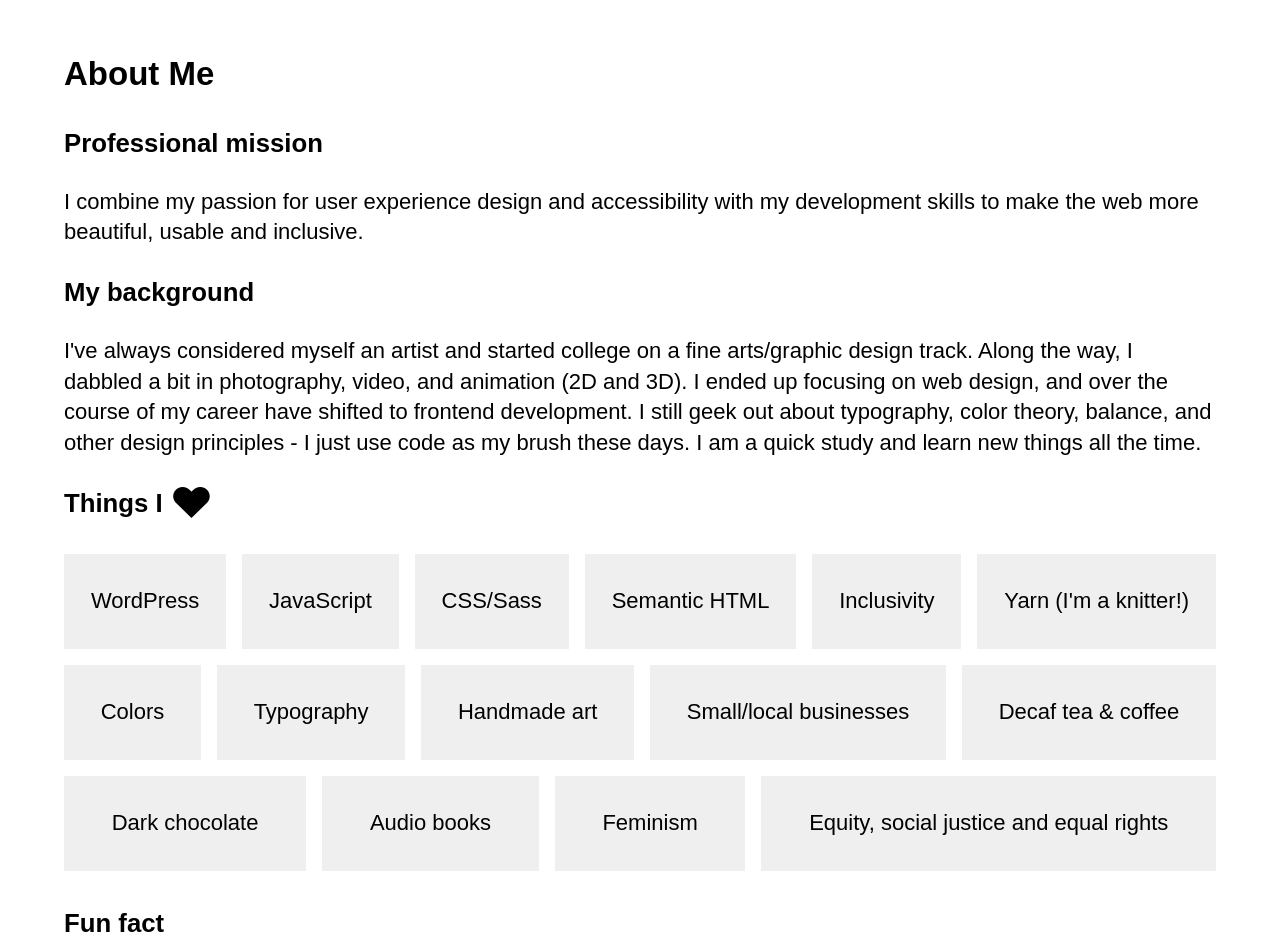
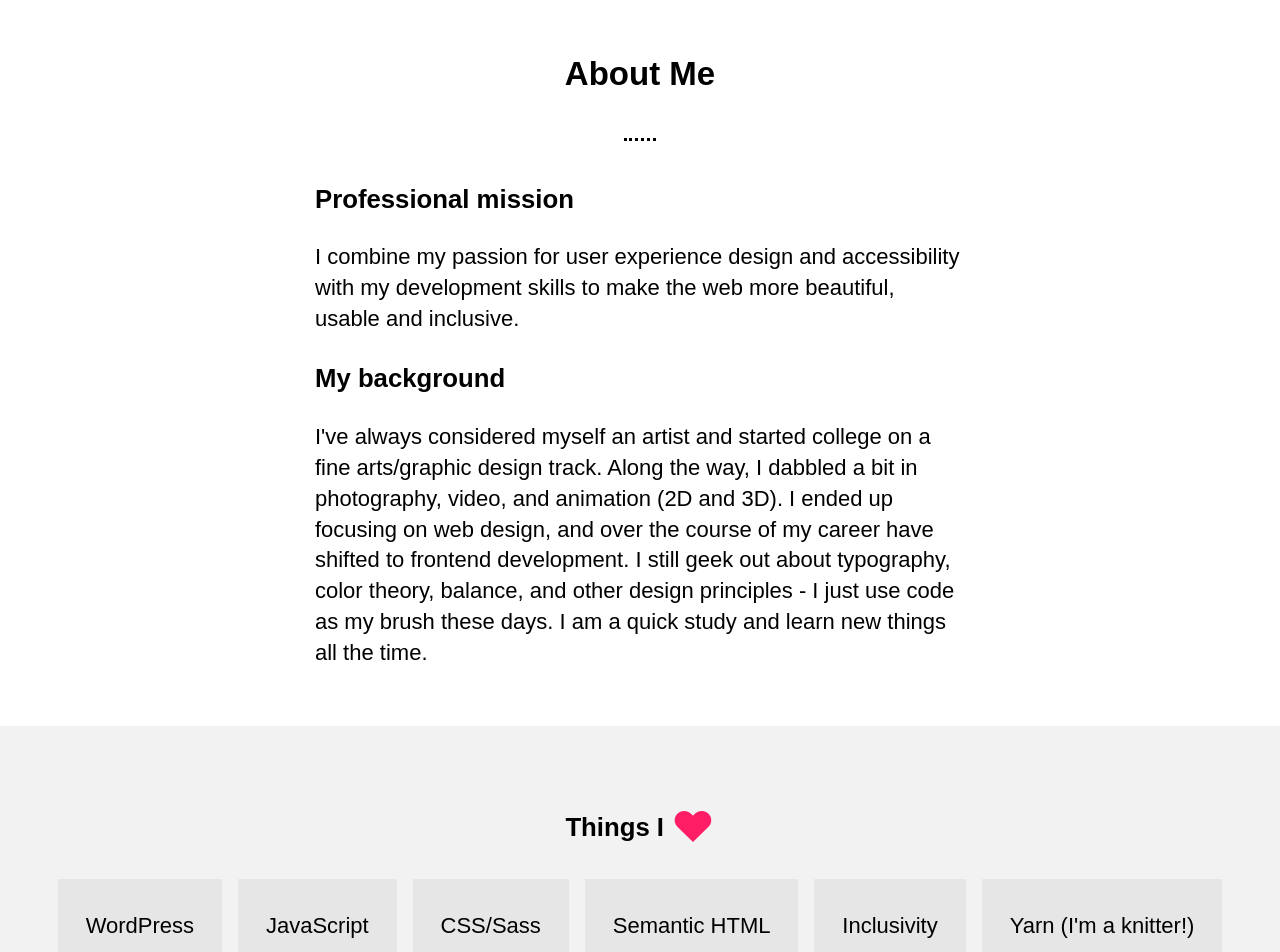
Before and after one commit to joeleenk/joeleenk.github.io, a React (Create React App) app: page / in a window 1280 px wide. Shown: the part 840-1792 px from the top of the page. Built offline with nearby package versions, Linux system fonts and the light colour scheme; what webfontloader would draw is missing.

Commit message:
Styles for about section

```diff
--- a/src/styles/modules/_utility.scss
+++ b/src/styles/modules/_utility.scss
@@ -21,15 +21,36 @@
 }
 
 /* Create extendable styles for a small border above an element. */
-%border-above {
+@mixin border-above($color: $dark) {
   margin-top: calc(1rem + 3vmin);
 
   &:before {
-    border-top: 1px solid $light;
+    border-top: 1px solid $color;
     content: "";
     display: block;
     margin: 0 auto calc(1rem + 3vmin);
     width: 2rem;
+
+    @media (min-width: 768px) {
+      border-top: 0.45vmin dotted $color;
+    }
+  }
+}
+
+/* Create extendable styles for a small border below an element. */
+@mixin border-below($color: $dark) {
+  margin-bottom: calc(1rem + 3vmin);
+
+  &:after {
+    border-top: 1px solid $color;
+    content: "";
+    display: block;
+    margin: calc(1rem + 3vmin) auto 0;
+    width: 2rem;
+
+    @media (min-width: 768px) {
+      border-top: 0.45vmin dotted $color;
+    }
   }
 }
 
@@ -53,6 +74,6 @@
 }
 
 /* Clean up box-shadows */
-@mixin inset-box-shadow($color: #000000) {
+@mixin inset-box-shadow($color: $dark0) {
   box-shadow: inset 0 0 15px 0 rgba(darken($color, 10%), 0.5);
 }
--- a/src/styles/partials/_about.scss
+++ b/src/styles/partials/_about.scss
@@ -1,11 +1,35 @@
 /* Styles specific to the about section */
+
+.mission,
+.background {
+  margin-left: auto;
+  margin-right: auto;
+  max-width: 650px;
+}
+
+.passions {
+  background-color: rgba($dark, 0.05);
+  margin: 5% -5.55%;
+  padding: 5%;
+
+  h3 {
+    text-align: center;
+  }
+}
 
 .things-I-love {
   @extend %flex-list;
 
   li {
-    background: #efefef;
+    background-color: rgba($dark, 0.05);
     padding: 2rem 1.5rem;
+  }
+}
+
+.fun-fact {
+  h3,
+  p {
+    text-align: center;
   }
 }
 
@@ -13,7 +37,9 @@
   @extend %flex-list;
 
   li {
+    flex-basis: 8%;
     padding: 1.5rem 2rem;
+    width: 50%;
 
     &:hover {
       h4,
--- a/src/styles/partials/_classes.scss
+++ b/src/styles/partials/_classes.scss
@@ -4,6 +4,7 @@
   font-size: 165%;
 
   &.symbol {
+    color: color(pink);
     font-family: $default_font;
     line-height: 0;
     vertical-align: sub;
--- a/src/styles/partials/_elements.scss
+++ b/src/styles/partials/_elements.scss
@@ -3,6 +3,11 @@ body {
   font-family: $base_font;
   font-size: calc(10px + 1.5vmin);
   line-height: 1.4;
+}
+
+h2 {
+  @include border-below;
+  text-align: center;
 }
 
 a {
--- a/src/styles/partials/_header.scss
+++ b/src/styles/partials/_header.scss
@@ -23,13 +23,7 @@
     }
     + p {
       margin-bottom: 0;
-      @extend %border-above;
-
-      @media (min-width: 768px) {
-        &:before {
-          border-top: 0.45vmin dotted $light;
-        }
-      }
+      @include border-above($light);
     }
   }
 
@@ -42,7 +36,7 @@
   @extend %flex-list;
   flex-direction: column;
   margin-bottom: auto;
-  @extend %border-above;
+  @include border-above($light);
 
   @media (min-width: 768px) {
     flex-direction: row;
```
